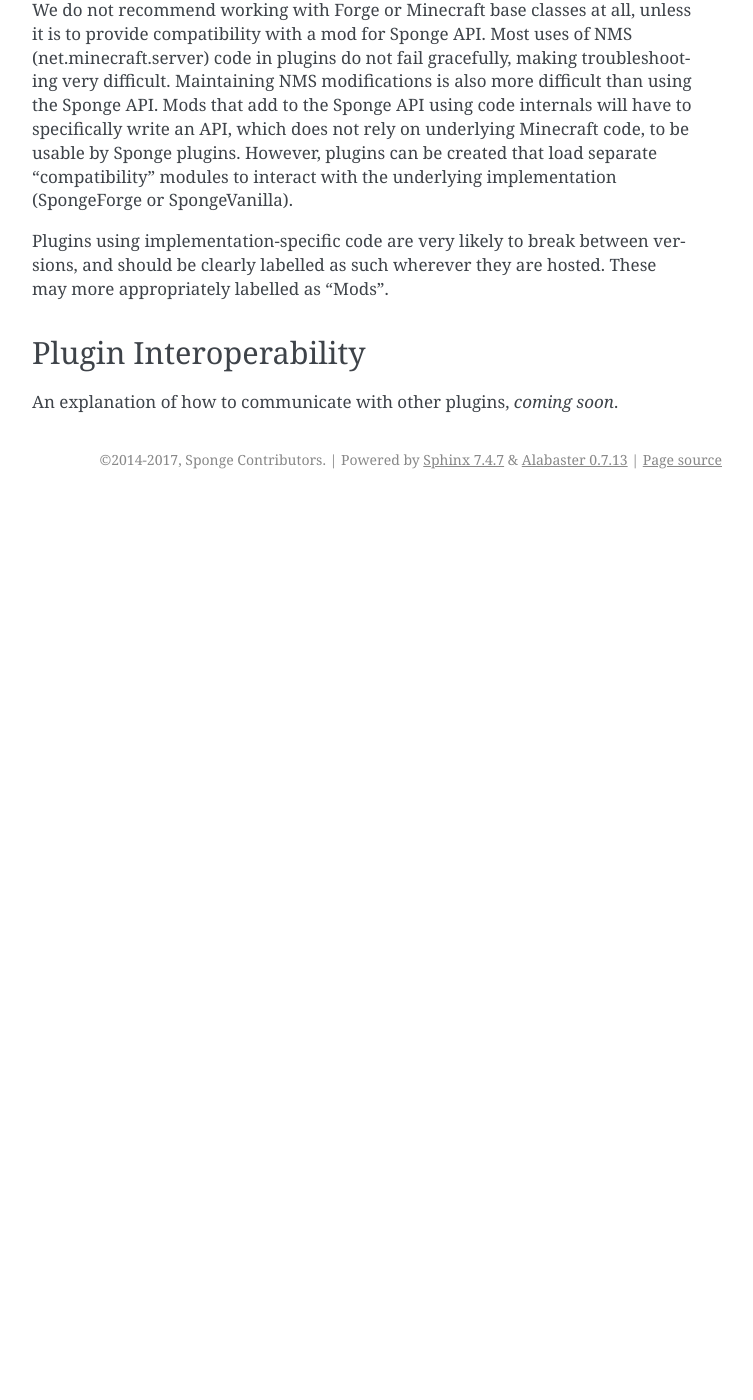
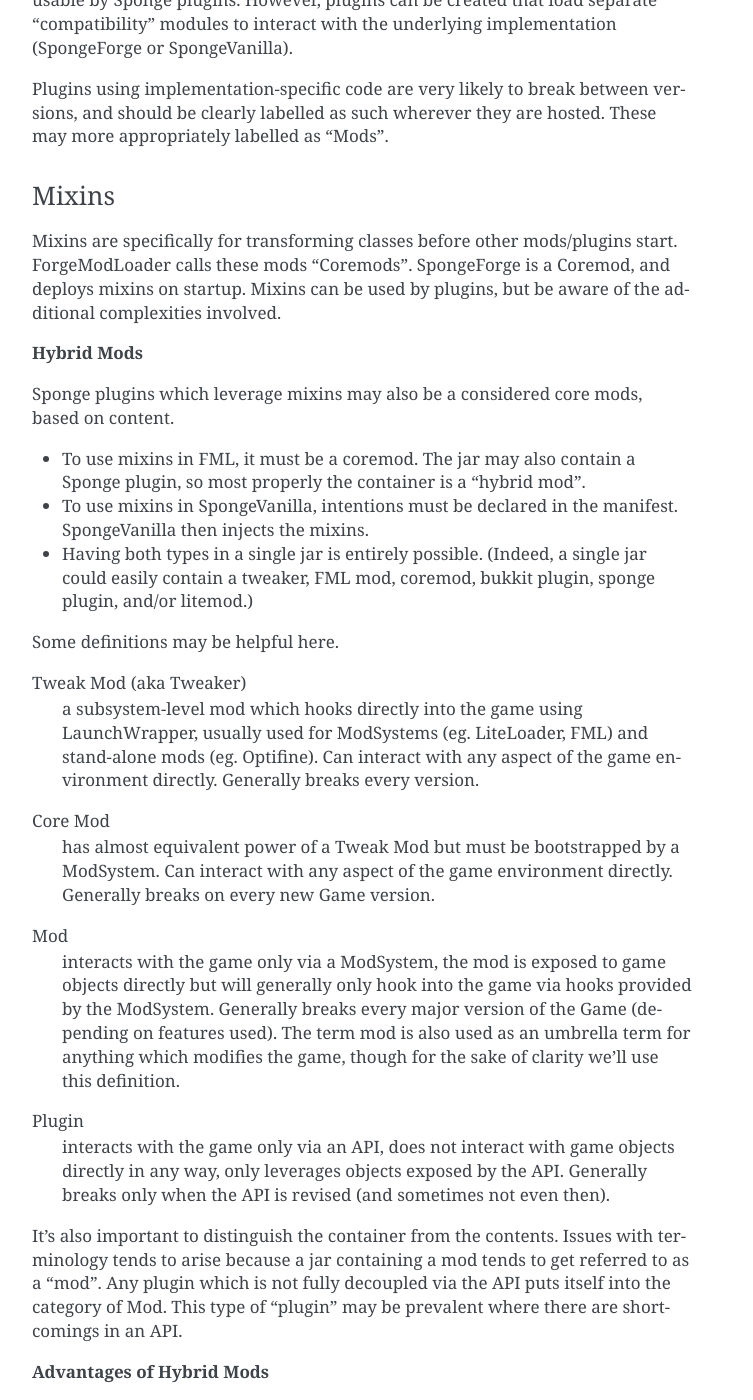
Before and after one commit to SpongePowered/SpongeDocs, a Sphinx documentation site: the page built from source/plugin/practices.rst, in a window 1280 px wide and 1400 px high, scrolled down 994 px. Shown: the whole window, without its empty margins (388-1141 px from the left). Built offline with Sphinx 7.4.7, drawn with Linux system fonts in a browser that asks for light colours; before the commit the page ends 1493 px from its top, so only the background shows below that; some of the changed text lies outside the part shown.

Commit message:
Mixins and Hybrid Mods (#572)
* Fixin' mixins

Resolves #566

```diff
--- a/source/plugin/practices.rst
+++ b/source/plugin/practices.rst
@@ -20,12 +20,6 @@
 
 The Economy API is used to link economy plugins with other plugins that use the economy (i.e. shops). You can read
 about :doc:`economy/index` on the docs page, which details everything you need to know about the API.
-
-Mixins
-~~~~~~
-
-Mixins are specifically for transforming classes before other mods/plugins start. ForgeModLoader calls these mods
-“Coremods”. SpongeForge is a Coremod, and deploys Mixins on startup. Mixins cannot be used by plugins.
 
 
 Packets
@@ -51,6 +45,70 @@
 as such wherever they are hosted. These may more appropriately labelled as "Mods".
 
 
+Mixins
+~~~~~~
+
+Mixins are specifically for transforming classes before other mods/plugins start. ForgeModLoader calls these mods
+“Coremods”. SpongeForge is a Coremod, and deploys mixins on startup. Mixins can be used by plugins, but be aware of the
+additional complexities involved.
+
+**Hybrid Mods**
+
+Sponge plugins which leverage mixins may also be a considered core mods, based on content.
+
+- To use mixins in FML, it must be a coremod. The jar may also contain a Sponge plugin,
+  so most properly the container is a "hybrid mod".
+- To use mixins in SpongeVanilla, intentions must be declared in the manifest.
+  SpongeVanilla then injects the mixins.
+- Having both types in a single jar is entirely possible. (Indeed, a single jar could
+  easily contain a tweaker, FML mod, coremod, bukkit plugin, sponge plugin, and/or litemod.)
+
+Some definitions may be helpful here.
+
+Tweak Mod (aka Tweaker)
+  a subsystem-level mod which hooks directly into the game using LaunchWrapper, usually used for
+  ModSystems (eg. LiteLoader, FML) and stand-alone mods (eg. Optifine). Can interact with any aspect
+  of the game environment directly. Generally breaks every version.
+
+Core Mod
+  has almost equivalent power of a Tweak Mod but must be bootstrapped by a ModSystem.
+  Can interact with any aspect of the game environment directly. Generally breaks on every new Game version.
+
+Mod
+  interacts with the game only via a ModSystem, the mod is exposed to game objects directly but will
+  generally only hook into the game via hooks provided by the ModSystem. Generally breaks every major
+  version of the Game (depending on features used). The term mod is also used as an umbrella term for
+  anything which modifies the game, though for the sake of clarity we'll use this definition.
+
+Plugin
+  interacts with the game only via an API, does not interact with game objects directly in any way,
+  only leverages objects exposed by the API. Generally breaks only when the API is revised
+  (and sometimes not even then).
+
+It's also important to distinguish the container from the contents. Issues with terminology tends to
+arise because a jar containing a mod tends to get referred to as a "mod".
+Any plugin which is not fully decoupled via the API puts itself into the category of Mod.
+This type of "plugin" may be prevalent where there are shortcomings in an API.
+
+**Advantages of Hybrid Mods**
+
+A hybrid mod leverages both a plugin component which interacts via the API, and a mod (or even coremod)
+in the same package. This has the disadvantages of a mod (breaks every version) but also the power of a
+mod (can interact with the game directly) coupled with some of the benefits of a Plugin (high-level
+abstract access to the game, and can also interact with other plugins as a peer).
+
+The primary benefit of this system is that the maintenance burden is reduced when updating the mod,
+because any features accessed via the API are likely to be much more stable.
+
+This type of mod can be used to implement plugins whose needs overflow the capability of the API (in
+the case of a plugin which needs to leverage mixins for a particular feature); but can also be used
+for mods which want to leverage services afforded by the API (eg. a mod which wants to provide direct
+support for permissions or chat channels).
+
+Unlike NMS-exploiting "plugins", a hybrid mod makes its nature clear.
+
+
+
 Plugin Interoperability
 =======================
 
```
